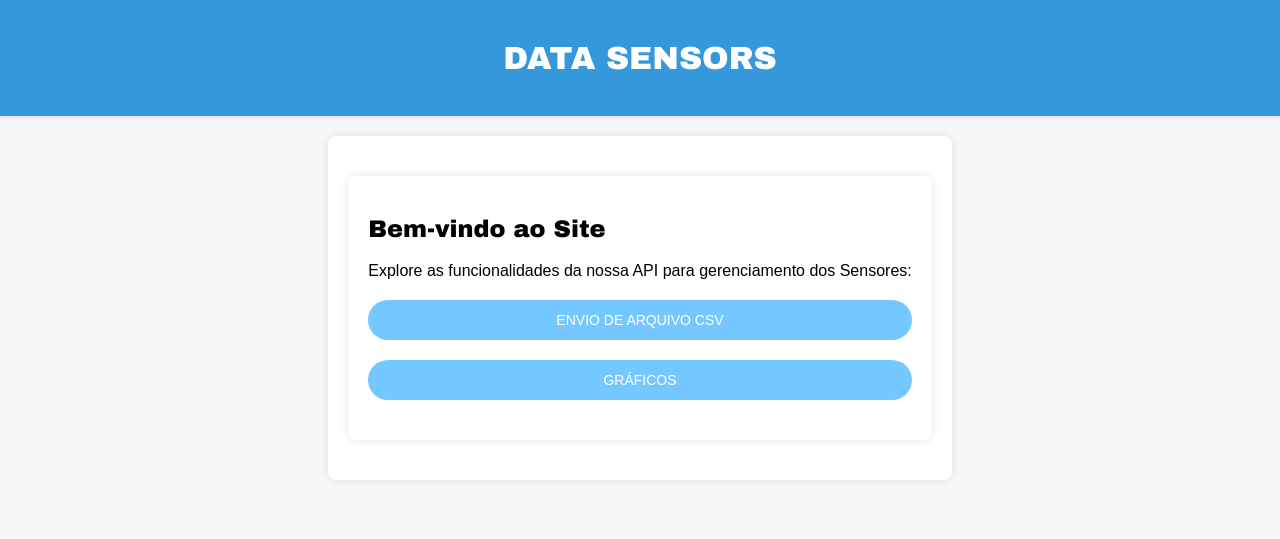
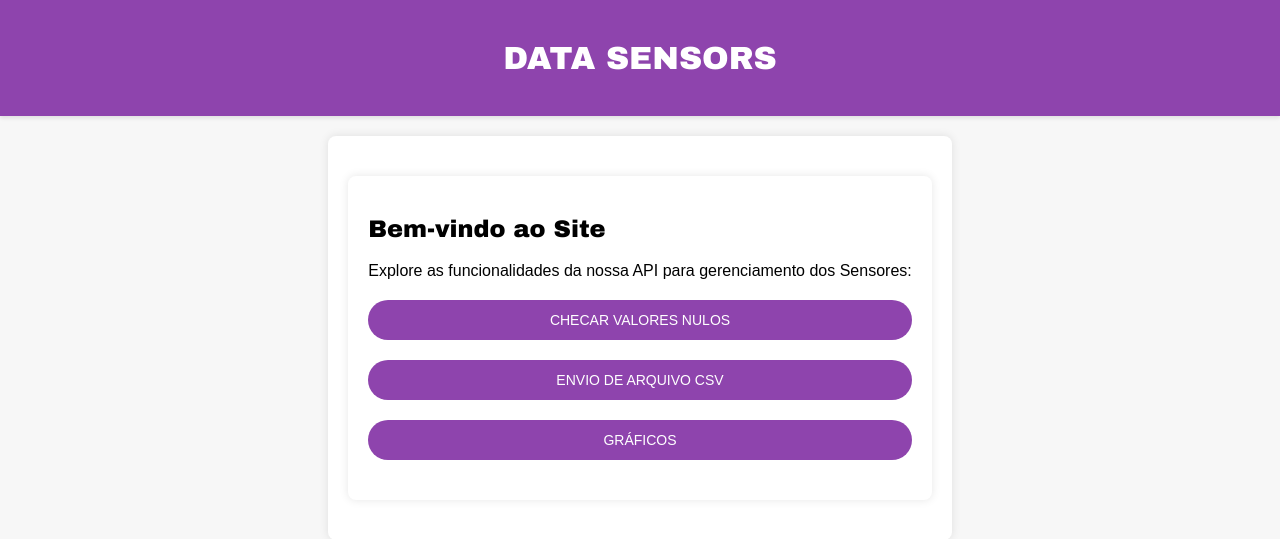
Before and after one commit to Lucas-serejo/SensorDataAPI, a Flask app: page / in a window 1280 px wide. Shown: the top 539 px of the page. Run offline with Flask 3, Linux system fonts and the light colour scheme.

Commit message:
ADD
Criação de uma função para localizar registros  com 'value' nulo e retornando uma lista de objetos.
Criação de uma página 'search_values.html' para mostrar os registros do banco com campo 'value' nulo.
Ajuste de cores da página 'home.html'

```diff
--- a/app/main.py
+++ b/app/main.py
@@ -1,3 +1,4 @@
+from numpy import record
 from models import db, SensorData
 from flask import Flask, render_template, request
 
@@ -12,10 +13,14 @@ db.init_app(app)
 with app.app_context():
     db.create_all()
 
-#Definindo a rota para renderizar o formulário HTML
+#Definindo a rota para renderizar o formulário HTML da página home
 @app.route('/')
 def index():
     return render_template('home.html')
+
+@app.route('/search_values')
+def search_null():
+    return render_template('search_values.html', records = SensorData.search_values_byObjct())
 
 #Definindo a rota para receber o arquivo JSON
 @app.route('/data', methods=['POST'])
--- a/app/static/styleHome.css
+++ b/app/static/styleHome.css
@@ -10,7 +10,7 @@ body {
 }
 
 header {
-    background-color: #3498db;
+    background-color: #8e44ad;
     color: white;
     padding: 20px;
     text-align: center;
@@ -49,17 +49,17 @@ li {
     margin: 20px 0;
     border-radius: 20px;
     transition: background-color 0.3s ease;
-    background-color: #74c7ff;
+    background-color: #8e44ad;
     ;
     cursor: pointer;
 }
 
 li:nth-child(even) {
-    background-color: #74c7ff;
+    background-color: #8e44ad;
 }
 
 li:hover {
-    background-color: #74c7ff;
+    background-color: #8e44ad;
 }
 
 a {
@@ -78,7 +78,7 @@ li {
     margin: 20px 0;
     border-radius: 20px;
     transition: background-color 0.3s ease;
-    background-color: #74c7ff;
+    background-color: #8e44ad;
     position: relative;
     overflow: hidden;
     cursor: pointer;
--- a/app/templates/home.html
+++ b/app/templates/home.html
@@ -17,6 +17,7 @@
         <h2>Bem-vindo ao Site</h2>
         <p>Explore as funcionalidades da nossa API para gerenciamento dos Sensores:</p>
         <ul>
+            <li><a href="/search_values">Checar valores nulos</a></li>
             <li><a href="/upload_csv">Envio de arquivo CSV</a></li>
             <li><a href="/Grafico">Gráficos</a></li>
         </ul>
```
Also changed, not shown: app/models.py (+10 -6 lines), app/templates/search_values.html (added, +21 -0 lines).
